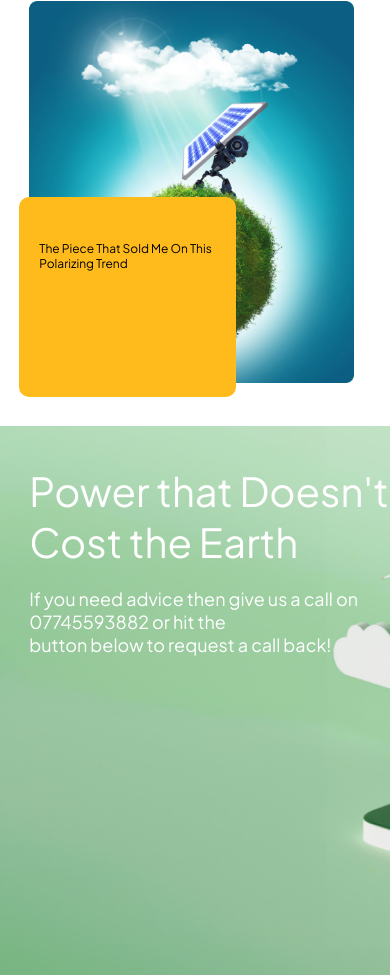
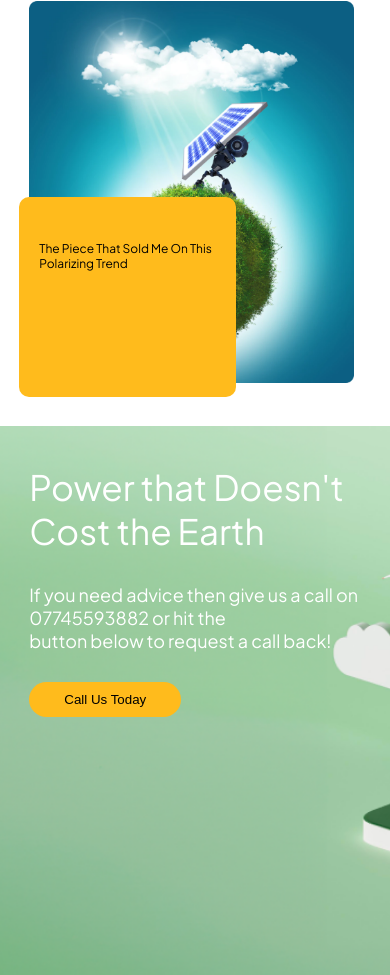
Before and after one commit to tokaashraf1/Landing-Page-for-solar-company, a plain HTML site: page index.html in a window 390 px wide. Shown: the part 1461-2436 px from the top of the page. Drawn offline with Linux system fonts and the light colour scheme.

Commit message:
power section responsive

```diff
--- a/css/style.css
+++ b/css/style.css
@@ -234,8 +234,16 @@ font-weight: bold;
   font-size: 40px;
 }
 .power-section-text{
-  margin-top: 20px;
+  margin-top: 30px;
   font-size: 18px;
+}
+.power-section button{
+  margin-left: 7.5%;
+  margin-top: 30px;
+  border: none;
+  padding: 10px 35px 10px 35px;
+  border-radius: 30px;
+  background-color: #FFBB1C;
 }
 
 
@@ -329,4 +337,7 @@ font-weight: bold;
   .info-section-container {
     padding-bottom: 10%;
   }
+  .power-section-heading{
+    font-size: 35px;
+  }
 }
--- a/index.html
+++ b/index.html
@@ -90,6 +90,7 @@
 <p >If you need advice then give us a call on 07745593882 or hit the </p>
 <p >button below to request a call back!</p>
 </div>
+<button>Call Us Today</button>
  </section>
   <script src="js/script.js"></script>
 </body>
```
